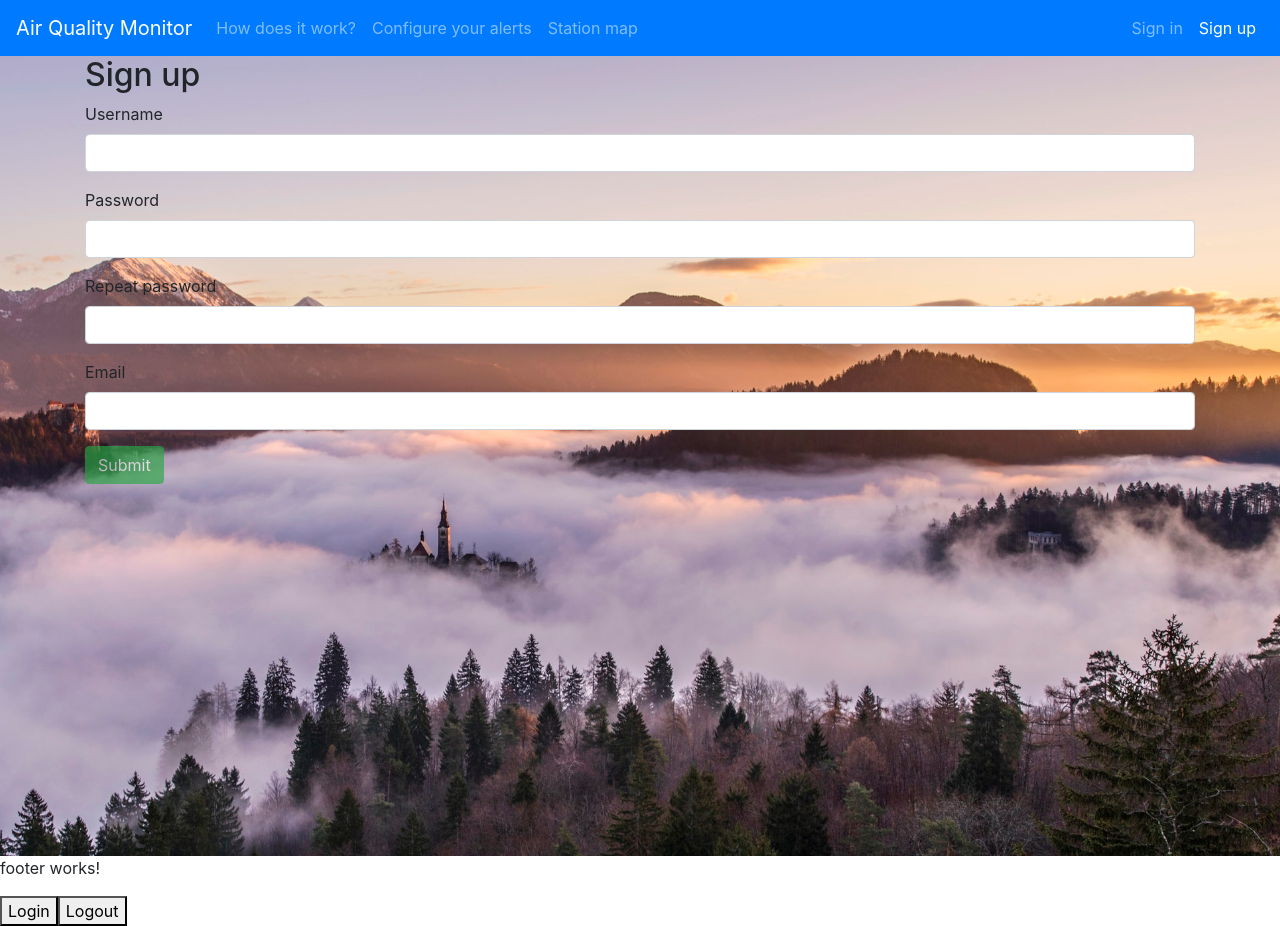
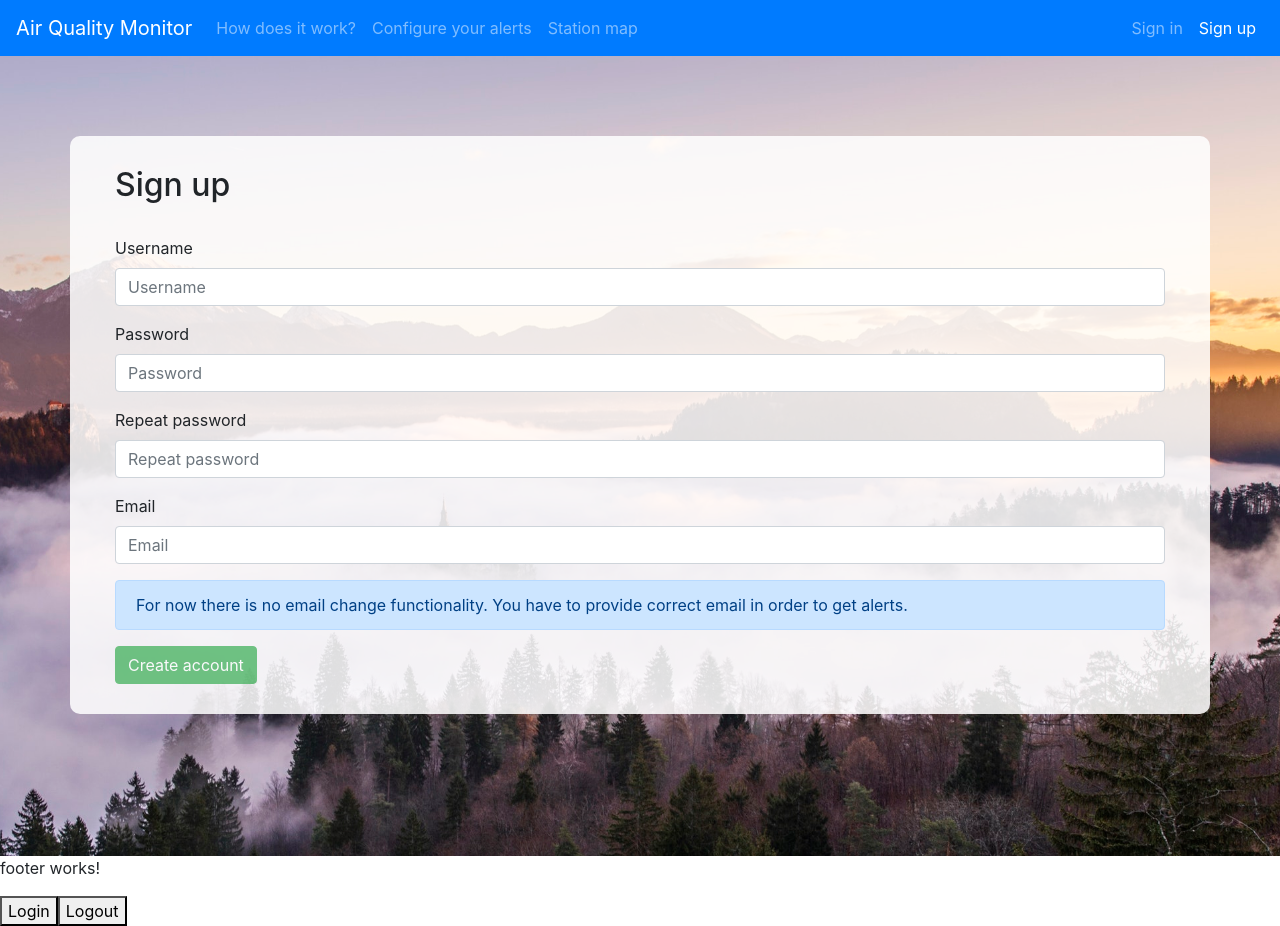
Before and after one commit to mwisnie/air-quality-monitor-frontend, an Angular app: page /signup in a window 1280 px wide. Built offline with nearby package versions, Linux system fonts and the light colour scheme.

Commit message:
register form template and validation

```diff
--- a/src/app/app.component.html
+++ b/src/app/app.component.html
@@ -4,8 +4,6 @@
 
 <div class="background-image">
     <router-outlet></router-outlet>
-
-
 </div>
 
 <footer>
--- a/src/app/components/sign-up/sign-up.component.css
+++ b/src/app/components/sign-up/sign-up.component.css
@@ -0,0 +1,3 @@
+.alert-margin {
+    margin-top: 10px;
+}
--- a/src/app/components/sign-up/sign-up.component.html
+++ b/src/app/components/sign-up/sign-up.component.html
@@ -1,82 +1,127 @@
+<div class="container form-background">
+
   <div class="container">
 
+    <div [hidden]="submitted">
       <h2>Sign up</h2>
+      <br>
 
-  <div [hidden]="submitted">
       <form (ngSubmit)="onSubmit(signupForm)" #signupForm="ngForm">
 
         <div class="form-group">
           <label for="username">Username</label>
           <input class="form-control" type="text"
                   id="username" name="username"
+                  placeholder="Username"
                   required
                   minlength="4"
                   [(ngModel)]="user.username"
                   #username="ngModel">
-        <div *ngIf="username.invalid && username.dirty"
-              class="alert alert-danger">
+
+          <div *ngIf="username.invalid && username.dirty">
+            <div class="alert alert-danger alert-margin">
               <div *ngIf="username.errors.required">
                 Username is required.
               </div>
               <div *ngIf="username.errors.minlength">
                 Username must have at least 4 characters.
               </div>
-
             </div>
           </div>
+        </div>
+
 
         <div class="form-group">
           <label for="password">Password</label>
           <input class="form-control" type="password"
                 id="password" name="password"
+                placeholder="Password"
                 required
                 minlength="8"
                 [(ngModel)]="user.password"
                 #password="ngModel">
-        <div class="alert alert-danger"
-                [hidden]="password.valid || password.pristine">
-            Password error
+
+          <div *ngIf="password.invalid && password.dirty">
+            <div class="alert alert-danger alert-margin">
+              <div *ngIf="password.errors.required">
+                Password is required.
+              </div>
+              <div *ngIf="password.errors.minlength">
+                Password must have at least 8 characters.
               </div>
             </div>
+          </div>
+        </div>
+
 
         <div class="form-group">
           <label for="repeatedPassword">Repeat password</label>
           <input class="form-control" type="password"
                 id="repeatedPassword" name="repeatedPassword"
+                placeholder="Repeat password"
                 required
-              #repeatedPassword>
+                #repeatedPassword
+                (blur)="checkPasswordsSimiarity(repeatedPassword)">
 
+          <div *ngIf="!isRepeatedPasswordSimilar" class="alert alert-danger alert-margin">
+              Passwords must match.
           </div>
+        </div>
+
 
         <div class="form-group">
           <label for="email">Email</label>
           <input class="form-control" type="email"
+                placeholder="Email"
                 id="email" name="email"
                 required
+                pattern="^\w+([\.-]?\w+)*@\w+([\.-]?\w+)*(\.\w{1,3})+$"
                 [(ngModel)]="user.email"
                 #email="ngModel">
-        <div class="alert alert-danger"
-                [hidden]="email.valid || email.pristine">
-            Email
+
+          <div *ngIf="email.invalid && email.dirty">
+            <div class="alert alert-danger alert-margin">
+              <div *ngIf="email.errors.required">
+                Email is required.
               </div>
+              <div *ngIf="email.errors.pattern">
+                Email format is invalid.
+              </div>
+            </div>
+          </div>
+        </div>
+
+
+        <div class="alert alert-primary" role="alert">
+          For now there is no email change functionality. You have to provide correct email in order to get alerts.
         </div>
 
         <button class="btn btn-success" type="submit"
                 [disabled]="!signupForm.form.valid || repeatedPassword.value !== password.value">
-        Submit
+          Create account
         </button>
 
       </form>
     </div>
 
     <div [hidden]="!submitted">
-    <h3>Account was created.</h3>
-    <div class="col-md-4">Username</div>
-    <div class="col-md-8 pull-left">{{ user.username }}</div>
+      <h2>Account created succesfully</h2>
+      <br>
 
-    <div class="col-md-4">Email</div>
-    <div class="col-md-8 pull-left">{{ user.email }}</div>
+      <p>
+        <span class="font-weight-bold">Username:</span> {{ user.username }}
+      </p>
+      <p>
+        <span class="font-weight-bold">Email:</span>  {{ user.email }}
+      </p>
 
-    <p>Check your email for a link to activate the account</p>
+      <br>
+
+      <p>
+        Check your email for a link to activate your account.
+      </p>
     </div>
+
   </div>
+
+</div>
--- a/src/app/components/sign-up/sign-up.component.ts
+++ b/src/app/components/sign-up/sign-up.component.ts
@@ -1,5 +1,7 @@
 import { Component, OnInit } from '@angular/core';
+
 import { User } from '../../model/User';
+import { UserService } from '../../services/user.service';
 
 @Component({
   selector: 'app-sign-up',
@@ -9,16 +11,27 @@ import { User } from '../../model/User';
 export class SignUpComponent implements OnInit {
 
   submitted = false;
+  isRepeatedPasswordSimilar = true;
   user = new User();
 
-  constructor() { }
+  constructor(private userService: UserService) { }
 
   ngOnInit() {
   }
 
   onSubmit() {
     this.submitted = true;
-    console.log(this.user);
+    // this.userService.addUser()
+  }
+
+  checkPasswordsSimiarity(repeatedPassword: any) {
+    if (repeatedPassword.value.length === 0
+        || this.user.password.length === 0
+        || repeatedPassword.value !== this.user.password) {
+      this.isRepeatedPasswordSimilar = false;
+    } else {
+      this.isRepeatedPasswordSimilar = true;
+    }
   }
 
 }
--- a/src/styles.css
+++ b/src/styles.css
@@ -1 +1,8 @@
 /* You can add global styles to this file, and also import other style files */
+.form-background {
+    background: rgba(255,255,255,0.86);
+    position: relative;
+    top: 80px;
+    padding: 30px;
+    border-radius: 10px;
+}
```
Lines whose indentation alone changed are shown as unchanged.
